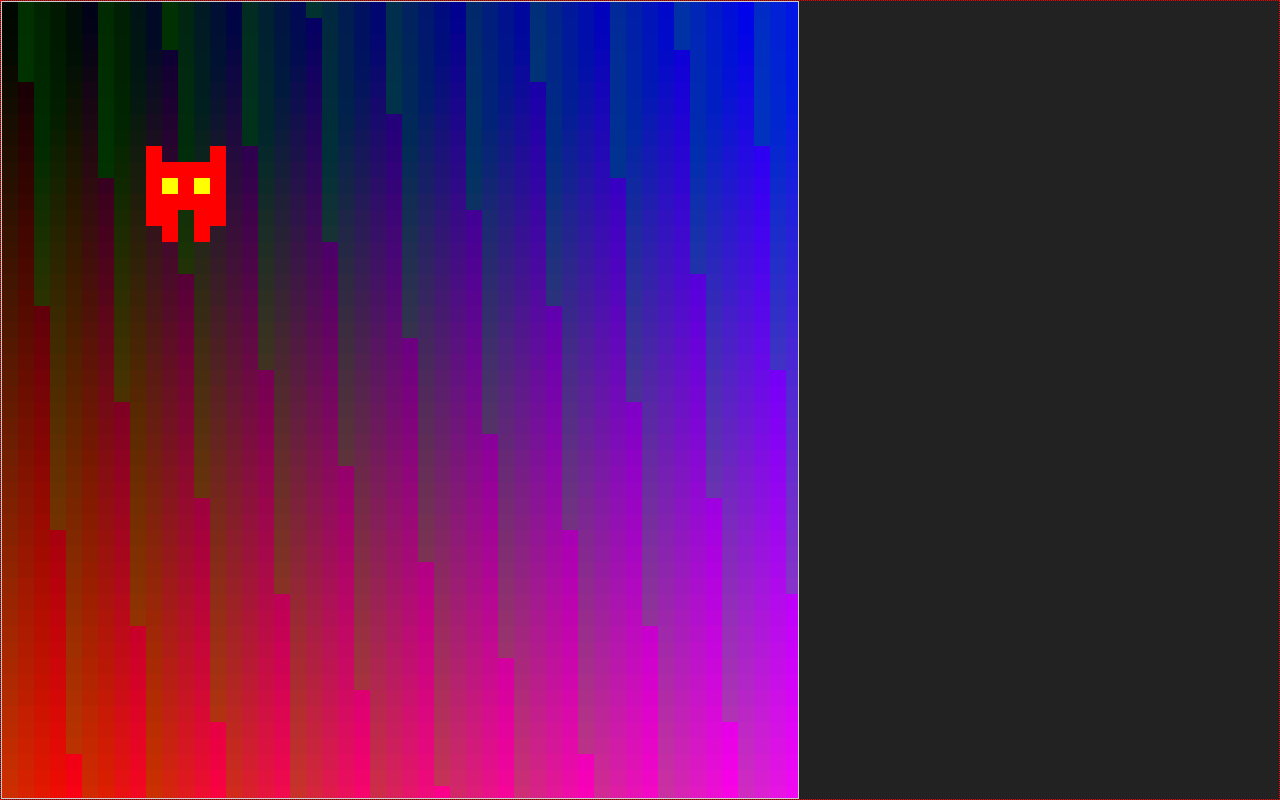
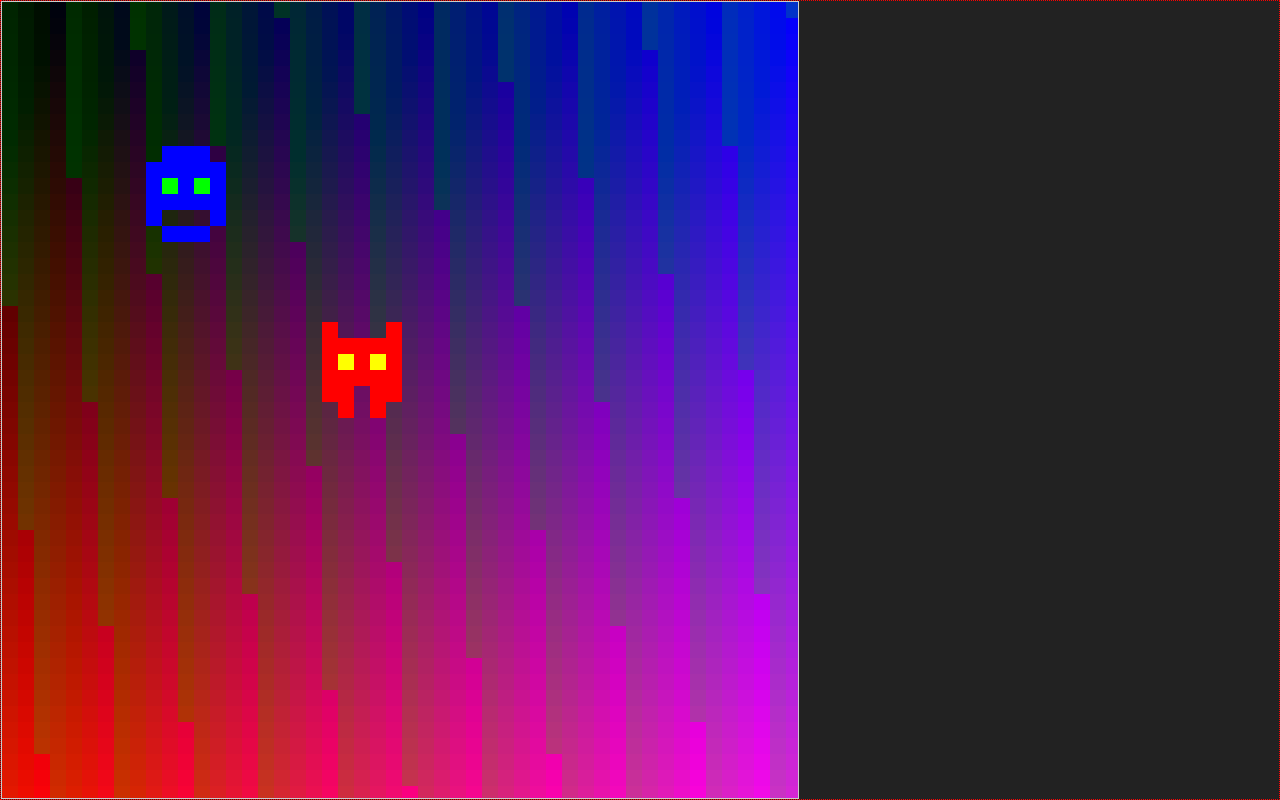
Before and after one commit to shadish/scaling-pixel-canvas, a React (Create React App) app: page / in a window 1280 px wide. Built offline with nearby package versions, Linux system fonts and the light colour scheme.

Commit message:
seperate Sprite base class and rendering

```diff
--- a/src/index.js
+++ b/src/index.js
@@ -12,9 +12,12 @@ registerServiceWorker();
 setup();
 tick();
 
-function animStep(timestamp) {
-  tick();
-  requestAnimationFrame(animStep);
-}
+// Begin animation loop. Note: still need to determine the most effecient draw cycle.
+window.setInterval(tick, 1000 / 10);
 
-requestAnimationFrame(animStep);
+// function animStep(timestamp) {
+//   tick();
+//   requestAnimationFrame(animStep);
+// }
+
+// requestAnimationFrame(animStep);
--- a/src/runCanvas.js
+++ b/src/runCanvas.js
@@ -1,13 +1,21 @@
-import demon from './sprites/demon';
+import Demon from './sprites/Demon';
 import Viewport from './Viewport';
 import { getCanvas, resize } from './canvasUtils';
 import InputControl from './InputControl';
+import Hero from './sprites/Hero';
 
 export const setup = () => {
   let body = document.getElementsByTagName('BODY')[0];
 
-  window.inputControl = new InputControl();
   window.viewport = new Viewport(getCanvas());
+
+  window.sprites = {
+    demon: new Demon(),
+    hero: new Hero()
+  }
+
+  window.demon = new Demon();
+  window.hero = new Hero();
 
   body.onresize = resize;
   resize(true);
@@ -47,27 +55,13 @@ function getPixels(pixelSize) {
   return xArray;
 }
 
-function drawSprite(pixels) {
-  let sprite = demon();
-  let position = window.inputControl.position;
-
-  for (let x = 0; x < sprite.length; x++) {
-    for (let y = 0; y < sprite[x].length; y++) {
-      let newValue = sprite[x][y];
-      if (newValue) {
-        pixels[y + position.x][x + position.y] = newValue;
-      }
-    }
-  }
-
-  return pixels;
-}
-
 function drawPixels() {
   window.viewport.pixels = getPixels(window.viewport.pixel);
   let { pixels, pixel, ctx } = window.viewport;
 
-  pixels = drawSprite(pixels);
+  Object.keys(window.sprites).forEach(key => {
+    pixels = window.sprites[key].render(pixels);
+  });
 
   for (let x = 0; x < pixels.length; x++) {
     for (let y = 0; y < pixels[x].length; y++) {
--- /dev/null
+++ b/src/sprites/Sprite.js
@@ -0,0 +1,26 @@
+export default class Sprite {
+    constructor() {
+        this.position = { x: 0, y: 0 };
+        this.pixels = [];
+    }
+
+    getPosition() {
+        return this.position;
+    }
+
+    render(pixels) {
+        let sprite = this.pixels
+        let position = this.getPosition();
+
+        for (let x = 0; x < sprite.length; x++) {
+            for (let y = 0; y < sprite[x].length; y++) {
+                let newValue = sprite[x][y];
+                if (newValue) {
+                    pixels[y + position.x][x + position.y] = newValue;
+                }
+            }
+        }
+
+        return pixels;
+    }
+}
--- a/src/sprites/demon.js
+++ b/src/sprites/demon.js
@@ -1,5 +1,10 @@
-export default () => {
-  return [
+import Sprite from './Sprite';
+
+export default class Demon extends Sprite {
+  constructor() {
+    super();
+    this.position = {x:20, y:20}
+    this.pixels = [
       ['#F00', null, null, null, '#F00'],
       ['#F00', '#F00', '#F00', '#F00', '#F00'],
       ['#F00', '#FF0', '#F00', '#FF0', '#F00'],
@@ -7,4 +12,5 @@ export default () => {
       ['#F00', '#F00', null, '#F00', '#F00'],
       [null, '#F00', null, '#F00', null]
     ];
-};
+  }
+}
--- a/src/sprites/hero.js
+++ b/src/sprites/hero.js
@@ -1,10 +1,23 @@
-export default () => {
-  return [
-    ['#F00', null, null, null, '#F00'],
-    ['#F00', '#F00', '#F00', '#F00', '#F00'],
-    ['#F00', '#FF0', '#F00', '#FF0', '#F00'],
-    ['#F00', '#F00', '#F00', '#F00', '#F00'],
-    ['#F00', '#F00', null, '#F00', '#F00'],
-    [null, '#F00', null, '#F00', null]
-  ];
-};
+import Sprite from './Sprite';
+import InputControl from '../InputControl';
+
+export default class Hero extends Sprite {
+  constructor() {
+    super();
+    this.pixels = [
+      [null, '#00F', '#00F', '#00F', null],
+      ['#00F', '#00F', '#00F', '#00F', '#00F'],
+      ['#00F', '#0F0', '#00F', '#0F0', '#00F'],
+      ['#00F', '#00F', '#00F', '#00F', '#00F'],
+      ['#00F', null, null, null, '#00F'],
+      [null, '#00F', '#00F', '#00F', null]
+    ];
+
+    this.inputControl = new InputControl();
+  }
+
+  getPosition() {
+    // console.log("get for:", this.inputControl.position.x)
+    return this.inputControl.position;
+  }
+}
```
Lines whose indentation alone changed are shown as unchanged.
